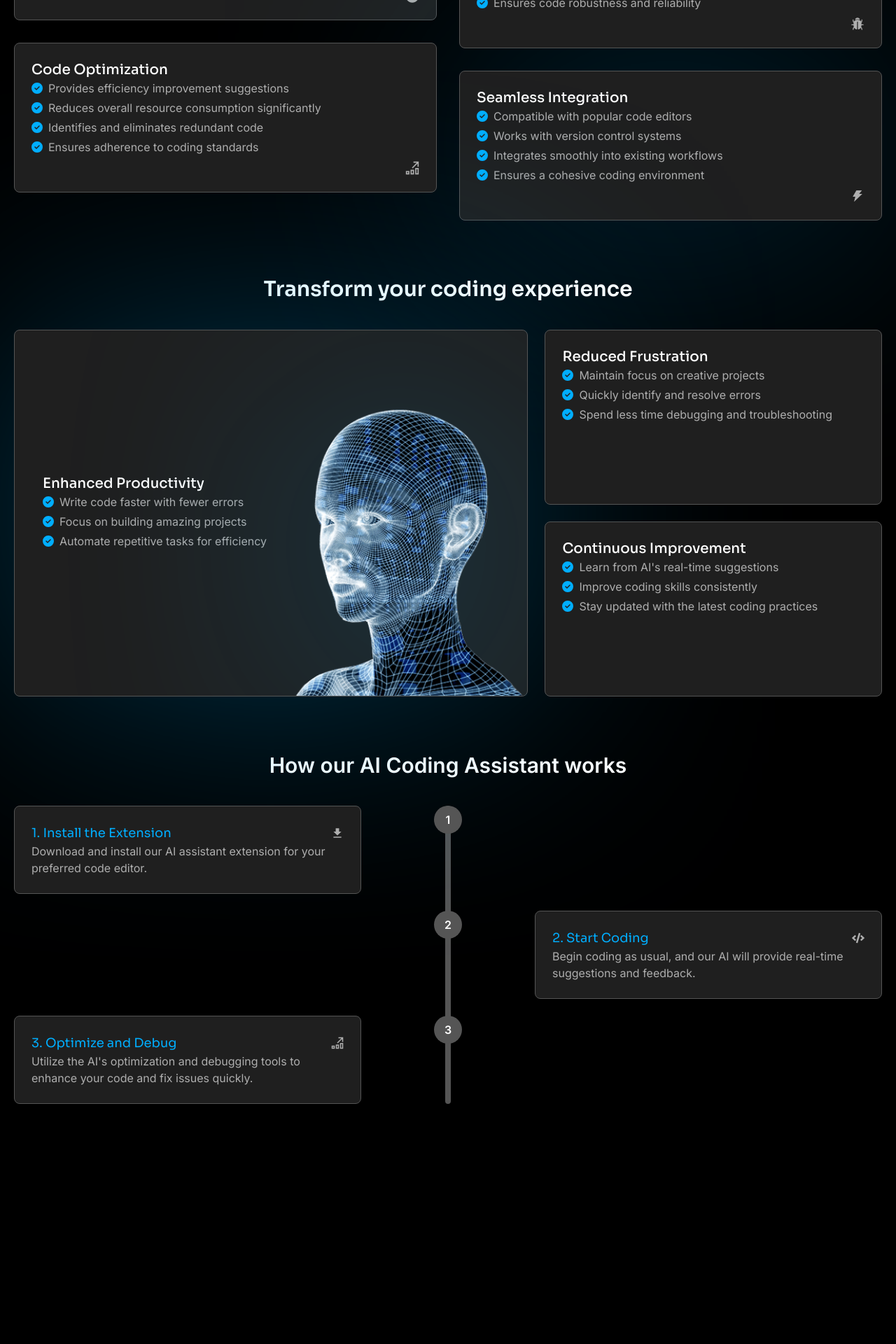
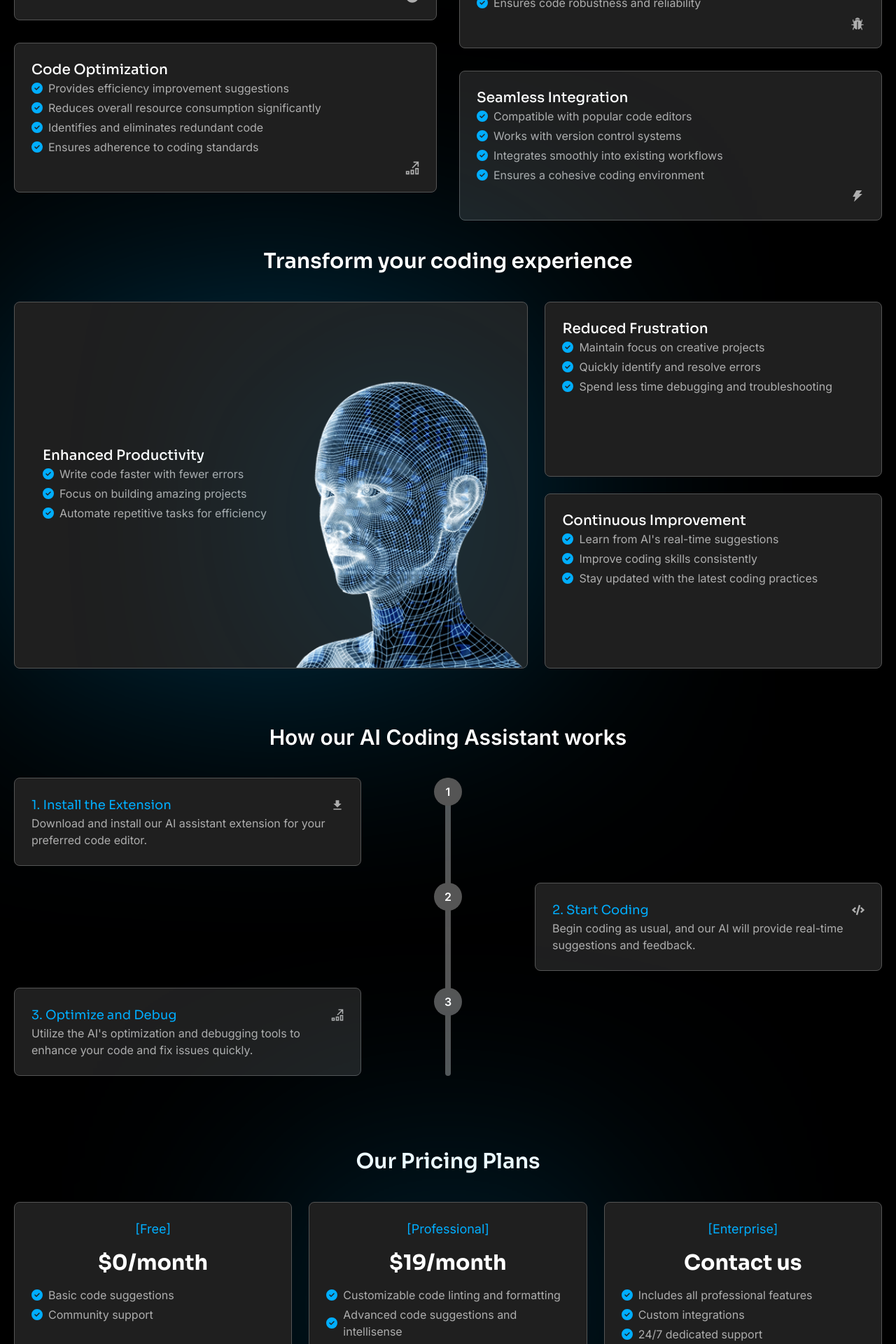
Before and after one commit to RayChu83/codegenius, a Next.js app: page / in a window 1280 px wide. Shown: the part 880-2800 px from the top of the page at 70% size. Before the commit the page ends 2521 px from the top, so only its background shows below. Built offline with nearby package versions, Linux system fonts and the light colour scheme.

Commit message:
Complete pricing and advertisement

```diff
--- a/src/app/_components/Benefits.tsx
+++ b/src/app/_components/Benefits.tsx
@@ -30,14 +30,14 @@ export default function Benefits() {
   }, []);
   return (
     <Container className="max-w-[1440px] m-auto relative" id="benefits">
-      <h2 className="text-3xl font-semibold font-sora text-center benefits-heading opacity-0 translate-y-[15px]">
+      <h2 className="text-3xl font-semibold font-sora text-center benefits-heading relative z-50 opacity-0 translate-y-[15px]">
         Transform your coding experience
       </h2>
       <div className="md:grid grid-cols-10 md:grid-rows-bentobox gap-6 mt-10 flex flex-col">
         {benefits.map((benefit, i) => (
           <article
             key={i}
-            className={`bg-gray-darker border border-[#555555] p-6 ${benefit?.additionalClassNames} rounded-lg relative md:col-span-4 benefit opacity-0 translate-y-[50px]`}
+            className={`bg-gray-darker border border-[#555555] p-6 ${benefit?.additionalClassNames} rounded-lg relative md:col-span-4 benefit opacity-0 translate-y-10`}
           >
             <h3 className="text-xl font-medium font-sora">{benefit.heading}</h3>
             <ul>
@@ -46,7 +46,9 @@ export default function Benefits() {
                   key={j}
                   className="flex items-center gap-2 text-gray-light mb-1"
                 >
-                  <FaCircleCheck className="text-blue-primary" />
+                  <span>
+                    <FaCircleCheck className="text-blue-primary" />
+                  </span>
                   {bulletPoint}
                 </li>
               ))}
--- /dev/null
+++ b/src/app/_components/BetaTestAdvertisement.tsx
@@ -0,0 +1,34 @@
+import React from "react";
+import Container from "./Container";
+import Button from "./Button";
+import Image from "next/image";
+
+export default function BetaTestAdvertisement() {
+  return (
+    <Container className="bg-gradient-to-r from-blue-primary to-[#13B4C9] relative overflow-hidden !py-0 my-10">
+      <div className="relative max-w-[1440px] m-auto min-h-[350px]">
+        <div className="max-w-[75%] absolute top-1/2 -translate-y-1/2 space-y-2">
+          <h1 className="font-bold font-sora text-3xl">
+            Apply to the Beta Test: Experience the Future Today!
+          </h1>
+          <p>
+            Apply to our exclusive beta test for the AI Coding
+            Companion—experience real-time intelligent coding assistance and
+            help shape the future of software development!
+          </p>
+          <Button className="text-black bg-white py-2 px-3 rounded-lg border-none">
+            Join now
+          </Button>
+        </div>
+        <Image
+          src="/ai2.png"
+          width={0}
+          height={0}
+          sizes="100vw"
+          className="h-full w-auto absolute right-0 bottom-0 lg:opacity-100 opacity-25"
+          alt="ai"
+        />
+      </div>
+    </Container>
+  );
+}
--- a/src/app/_components/Features.tsx
+++ b/src/app/_components/Features.tsx
@@ -26,8 +26,11 @@ export default function Features() {
     });
   }, []);
   return (
-    <Container className="max-w-[1440px] m-auto relative !pb-20" id="features">
-      <h2 className="text-3xl font-semibold text-center font-sora features-heading opacity-0 translate-y-[15px]">
+    <Container
+      className="max-w-[1440px] m-auto relative !md:pb-20"
+      id="features"
+    >
+      <h2 className="text-3xl font-semibold text-center font-sora features-heading relative z-50 opacity-0 translate-y-[15px]">
         Why Choose Our AI Coding Assistant
       </h2>
       <section className="grid md:grid-cols-2 items-center gap-8 mt-10">
@@ -43,7 +46,9 @@ export default function Features() {
                   key={j}
                   className="flex items-center gap-2 text-gray-light mb-1"
                 >
-                  <FaCircleCheck className="text-blue-primary" />
+                  <span>
+                    <FaCircleCheck className="text-blue-primary" />
+                  </span>
                   {bulletPoint}
                 </li>
               ))}
--- a/src/app/_components/HowItWorks.tsx
+++ b/src/app/_components/HowItWorks.tsx
@@ -1,22 +1,37 @@
-import { roadmap } from "../constants";
-import Container from "./Container";
+"use client";
+import { useGSAP } from "@gsap/react";
+import { roadmap } from "@/app/constants";
+import Container from "@/app/_components/Container";
+import gsap from "gsap";
+import { ScrollTrigger } from "gsap/all";
 
+gsap.registerPlugin(ScrollTrigger);
 export default function HowItWorks() {
+  useGSAP(() => {
+    gsap.to(".roadmap-step", {
+      opacity: 1,
+      y: 0,
+      stagger: 0.3,
+      scrollTrigger: {
+        trigger: ".roadmap-step",
+      },
+    });
+  }, []);
   return (
     <Container className="m-auto max-w-[1280px]" id="how-it-works">
-      <h2 className="text-3xl font-semibold text-center">
+      <h2 className="text-3xl font-semibold text-center .how-it-works-heading relative z-50">
         How our AI Coding Assistant works
       </h2>
       <section className="relative mt-10 md:pl-0 pl-12">
         {roadmap.map((step, index) => (
           <div key={index} className="md:w-1/2 even:md:ml-auto">
             <div
-              className={`absolute bg-gray-dark rounded-full font-semibold p-2 w-10 h-10 flex items-center justify-center left-4 md:left-1/2 -translate-x-1/2`}
+              className={`absolute bg-gray-dark rounded-full font-semibold p-2 w-10 h-10 flex items-center justify-center left-4 md:left-1/2 -translate-x-1/2 roadmap-step  opacity-0 translate-y-10`}
             >
               {index + 1}
             </div>
             <article
-              className={`md:w-4/5 w-full bg-gray-darker p-6 rounded-lg border border-[#555555] mb-6 ${
+              className={`roadmap-step opacity-0 translate-y-10 md:w-4/5 w-full bg-gray-darker p-6 rounded-lg border border-[#555555] mb-6 ${
                 (index + 1) % 2 ? "md:mr-auto" : "md:ml-auto"
               }`}
             >
--- /dev/null
+++ b/src/app/_components/Pricing.tsx
@@ -0,0 +1,43 @@
+import Container from "@/app/_components/Container";
+import { pricing } from "../constants";
+import { FaCircleCheck } from "react-icons/fa6";
+
+export default function Pricing() {
+  return (
+    <Container className="max-w-[1440px] m-auto">
+      <h2 className="font-sora text-3xl font-semibold text-center">
+        Our Pricing Plans
+      </h2>
+      <div className="grid lg:grid-cols-3 md:grid-cols-2 mt-10 gap-6 relative">
+        {pricing.map((plan, i) => (
+          <article
+            key={i}
+            className={`bg-gray-darker border border-[#555555] p-6 rounded-lg relative ${plan?.additionalClassNames} z-20`}
+          >
+            <h4 className="text-blue-primary text-center text-lg">
+              [{plan.name}]
+            </h4>
+            <h2 className="font-sora text-3xl font-bold text-center my-4">
+              {Number.isInteger(plan.price)
+                ? `$${plan.price}/month`
+                : "Contact us"}
+            </h2>
+            <ul>
+              {plan.bulletPoints.map((bulletPoint, j) => (
+                <li
+                  key={j}
+                  className="flex items-center gap-2 text-gray-light mb-1"
+                >
+                  <span>
+                    <FaCircleCheck className="text-blue-primary" />
+                  </span>
+                  {bulletPoint}
+                </li>
+              ))}
+            </ul>
+          </article>
+        ))}
+      </div>
+    </Container>
+  );
+}
--- a/src/app/constants/index.ts
+++ b/src/app/constants/index.ts
@@ -94,7 +94,6 @@ export const features = [
       "Ensures a cohesive coding environment",
     ],
     icon: AiFillThunderbolt,
-    className: "drop-shadow-lightBlue z-1",
   },
 ];
 
@@ -150,3 +149,34 @@ export const roadmap = [
     icon: GrOptimize,
   },
 ];
+
+export const pricing = [
+  {
+    name: "Free",
+    price: 0,
+    bulletPoints: ["Basic code suggestions", "Community support"],
+  },
+  {
+    name: "Professional",
+    price: 19,
+    bulletPoints: [
+      "Customizable code linting and formatting",
+      "Advanced code suggestions and intellisense",
+      "Automated debugging",
+      "Code optimization",
+      "Personalized support",
+    ],
+    additionalClassNames: "drop-shadow-lightBlue !z-10",
+  },
+  {
+    name: "Enterprise",
+    price: null,
+    bulletPoints: [
+      "Includes all professional features",
+      "Custom integrations",
+      "24/7 dedicated support",
+      "Team collaboration tools",
+    ],
+    additionalClassNames: "md:col-span-2 lg:col-span-1",
+  },
+];
--- a/src/app/page.tsx
+++ b/src/app/page.tsx
@@ -2,7 +2,9 @@ import Hero from "@/app/_components/Hero";
 import NavigationBar from "@/app/_components/NavigationBar";
 import Features from "@/app/_components/Features";
 import Benefits from "@/app/_components/Benefits";
-import HowItWorks from "@/app//_components/HowItWorks";
+import HowItWorks from "@/app/_components/HowItWorks";
+import Pricing from "@/app/_components/Pricing";
+import BetaTestAdvertisement from "@/app/_components/BetaTestAdvertisement";
 
 export default function LandingPage() {
   return (
@@ -12,6 +14,8 @@ export default function LandingPage() {
       <Features />
       <Benefits />
       <HowItWorks />
+      <Pricing />
+      <BetaTestAdvertisement />
     </>
   );
 }
```
Also changed, not shown: public/ai2.png (added).
